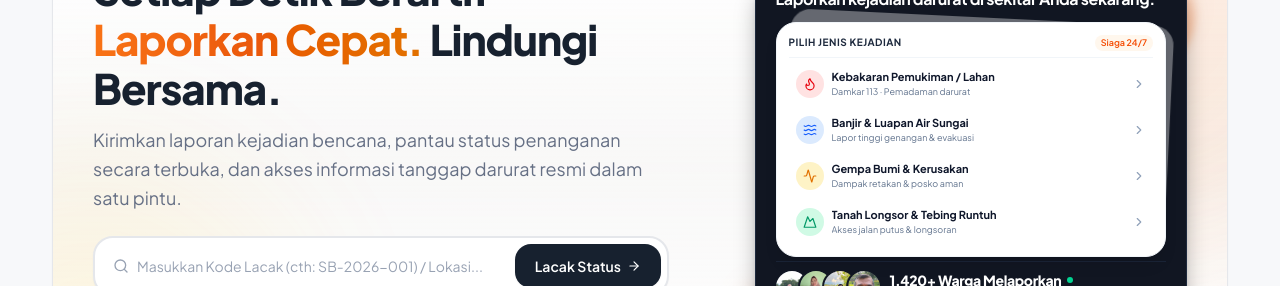
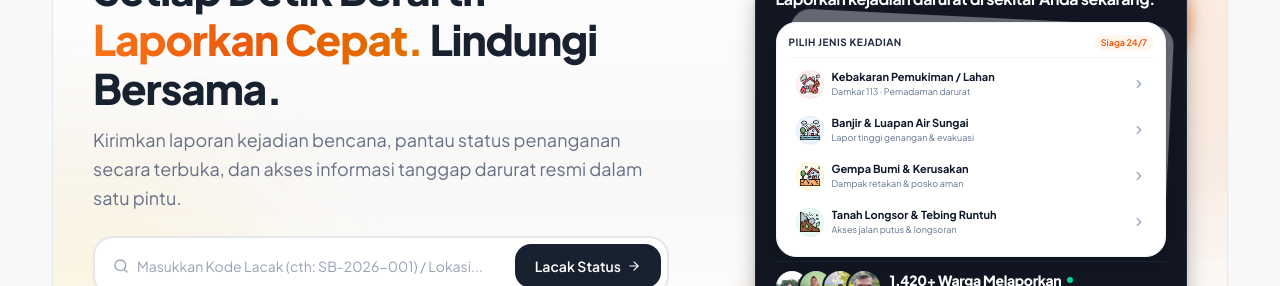
Before and after one commit to Xoltvez/SigapBumi, a Next.js app: page / in a window 1280 px wide. Shown: the part 173-459 px from the top of the page. Built offline with nearby package versions, Linux system fonts and the light colour scheme; no server answers; the database is empty.

Commit message:
feat(home): perbarui ikon bencana hero section menggunakan ilustrasi 3D resmi SigapBumi

```diff
--- a/src/app/page.tsx
+++ b/src/app/page.tsx
@@ -675,8 +675,14 @@ export default function HomePage() {
                       className="gsap-bento-item group flex items-center justify-between p-1.5 rounded-lg hover:bg-slate-50 transition-all border border-transparent hover:border-slate-200"
                     >
                       <div className="flex items-center gap-2 min-w-0">
-                        <div className="w-7 h-7 rounded-full bg-red-100 text-red-600 flex items-center justify-center shrink-0 group-hover:scale-105 transition-transform">
-                          <Flame className="w-3.5 h-3.5" />
+                        <div className="w-7 h-7 rounded-full bg-red-50 border border-red-100/80 p-0.5 flex items-center justify-center shrink-0 group-hover:scale-110 transition-transform shadow-2xs">
+                          <Image
+                            src="/icon%20bencana/house-fire.png"
+                            alt="Kebakaran"
+                            width={20}
+                            height={20}
+                            className="object-contain w-5 h-5 drop-shadow-2xs"
+                          />
                         </div>
                         <div className="min-w-0 text-left">
                           <p className="text-[11px] font-bold text-slate-900 group-hover:text-red-600 transition-colors truncate">
@@ -696,8 +702,14 @@ export default function HomePage() {
                       className="gsap-bento-item group flex items-center justify-between p-1.5 rounded-lg hover:bg-slate-50 transition-all border border-transparent hover:border-slate-200"
                     >
                       <div className="flex items-center gap-2 min-w-0">
-                        <div className="w-7 h-7 rounded-full bg-blue-100 text-blue-600 flex items-center justify-center shrink-0 group-hover:scale-105 transition-transform">
-                          <Waves className="w-3.5 h-3.5" />
+                        <div className="w-7 h-7 rounded-full bg-blue-50 border border-blue-100/80 p-0.5 flex items-center justify-center shrink-0 group-hover:scale-110 transition-transform shadow-2xs">
+                          <Image
+                            src="/icon%20bencana/banjir.png"
+                            alt="Banjir"
+                            width={20}
+                            height={20}
+                            className="object-contain w-5 h-5 drop-shadow-2xs"
+                          />
                         </div>
                         <div className="min-w-0 text-left">
                           <p className="text-[11px] font-bold text-slate-900 group-hover:text-blue-600 transition-colors truncate">
@@ -717,8 +729,14 @@ export default function HomePage() {
                       className="gsap-bento-item group flex items-center justify-between p-1.5 rounded-lg hover:bg-slate-50 transition-all border border-transparent hover:border-slate-200"
                     >
                       <div className="flex items-center gap-2 min-w-0">
-                        <div className="w-7 h-7 rounded-full bg-amber-100 text-amber-600 flex items-center justify-center shrink-0 group-hover:scale-105 transition-transform">
-                          <Activity className="w-3.5 h-3.5" />
+                        <div className="w-7 h-7 rounded-full bg-amber-50 border border-amber-100/80 p-0.5 flex items-center justify-center shrink-0 group-hover:scale-110 transition-transform shadow-2xs">
+                          <Image
+                            src="/icon%20bencana/gempa%20bumi.png"
+                            alt="Gempa Bumi"
+                            width={20}
+                            height={20}
+                            className="object-contain w-5 h-5 drop-shadow-2xs"
+                          />
                         </div>
                         <div className="min-w-0 text-left">
                           <p className="text-[11px] font-bold text-slate-900 group-hover:text-amber-600 transition-colors truncate">
@@ -738,8 +756,14 @@ export default function HomePage() {
                       className="gsap-bento-item group flex items-center justify-between p-1.5 rounded-lg hover:bg-slate-50 transition-all border border-transparent hover:border-slate-200"
                     >
                       <div className="flex items-center gap-2 min-w-0">
-                        <div className="w-7 h-7 rounded-full bg-emerald-100 text-emerald-600 flex items-center justify-center shrink-0 group-hover:scale-105 transition-transform">
-                          <Mountain className="w-3.5 h-3.5" />
+                        <div className="w-7 h-7 rounded-full bg-emerald-50 border border-emerald-100/80 p-0.5 flex items-center justify-center shrink-0 group-hover:scale-110 transition-transform shadow-2xs">
+                          <Image
+                            src="/icon%20bencana/avalanche.png"
+                            alt="Tanah Longsor"
+                            width={20}
+                            height={20}
+                            className="object-contain w-5 h-5 drop-shadow-2xs"
+                          />
                         </div>
                         <div className="min-w-0 text-left">
                           <p className="text-[11px] font-bold text-slate-900 group-hover:text-emerald-600 transition-colors truncate">
--- a/tsconfig.json
+++ b/tsconfig.json
@@ -30,5 +30,5 @@
     ".next/dev/types/**/*.ts",
     "**/*.mts"
   ],
-  "exclude": ["node_modules"]
+  "exclude": ["node_modules", "sigap-bumi-ai-verifikasi"]
 }
```
